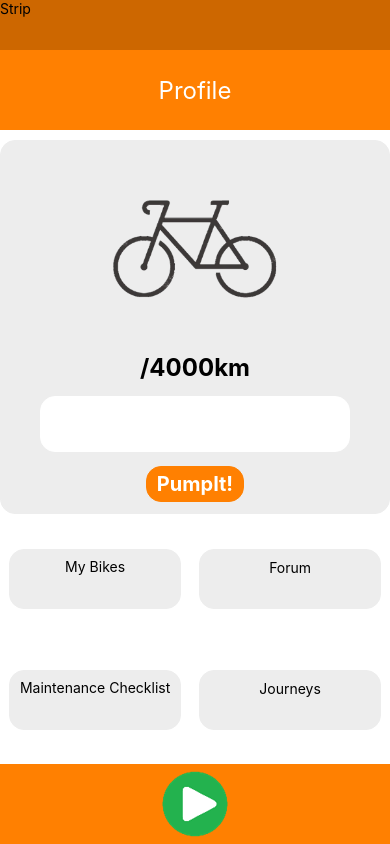
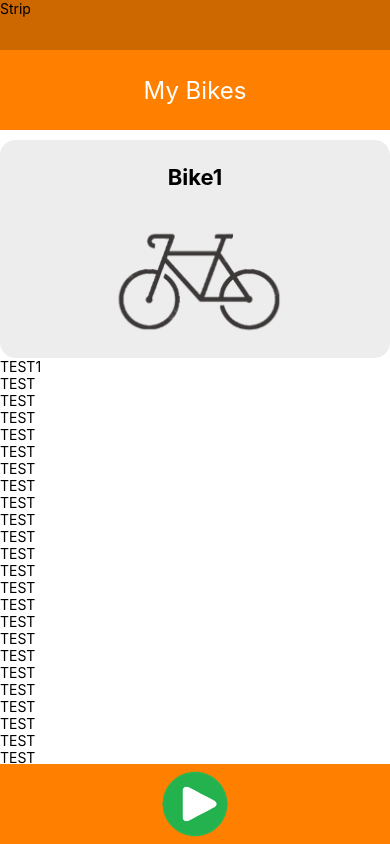
Before and after one commit to kg980/BikeApp, a React Native app in the folder BikeAppExpo/: screen / in a window 390 px wide. Built offline with nearby package versions, Linux system fonts and the light colour scheme.

Commit message:
my bikes profile page, learned how to add scroll view

```diff
--- a/BikeAppExpo/App.js
+++ b/BikeAppExpo/App.js
@@ -4,11 +4,12 @@ import { SafeAreaView, StyleSheet, Text } from 'react-native';
 import LoginOptionsScreen from './src/screens/LoginOptionsScreen';
 import LoginScreen from './src/screens/LoginScreen';
 import HomeScreen from './src/screens/HomeScreen';
+import PartsScreen from './src/screens/PartsScreen';
 
 const App = () => {
   return (
     <SafeAreaView style={styles.root}>
-      <HomeScreen />
+      <PartsScreen />
     </SafeAreaView>
   );
 }
--- a/BikeAppExpo/src/components/CustomBanner/CustomBanner.js
+++ b/BikeAppExpo/src/components/CustomBanner/CustomBanner.js
@@ -33,7 +33,6 @@ const styles = StyleSheet.create({
     text: {
         color: 'white',
         fontSize: 24,
-        fontStyle: 'bold',
     },
 });
 
--- /dev/null
+++ b/BikeAppExpo/src/screens/PartsScreen/PartsScreen.js
@@ -0,0 +1,117 @@
+import React , {useState} from "react";
+import { View, Text, Image, StyleSheet, useWindowDimensions, Pressable, ScrollView} from 'react-native';
+import Bicycle from "../../../assets/images/Bicycle.png";
+import BicycleRed from "../../../assets/images/BicycleRed.png";
+import CustomInput from "../../components/CustomInput";
+import CustomButton from "../../components/CustomButton";
+import CustomBanner from "../../components/CustomBanner";
+import CustomFooter from "../../components/CustomFooter";
+
+//screen for distance tracker and navigation buttons
+
+const PartsScreen = () => {
+
+
+
+    return (
+        <View style={styles.root}>
+            <CustomBanner text='My Bikes'/>
+            <View style={styles.content}>
+                <View style={styles.bikes}>
+                    <Text style={styles.bikesText}>Bike1</Text>
+                    <Image source={Bicycle} resizeMode="contain" style={styles.logo}/>
+                </View>
+                <ScrollView style={styles.partsContainer}>
+                    <Text>TEST1</Text>
+                    <Text>TEST</Text>
+                    <Text>TEST</Text>
+                    <Text>TEST</Text>
+                    <Text>TEST</Text>
+                    <Text>TEST</Text>
+                    <Text>TEST</Text>
+                    <Text>TEST</Text>
+                    <Text>TEST</Text>
+                    <Text>TEST</Text>
+                    <Text>TEST</Text>
+                    <Text>TEST</Text>
+                    <Text>TEST</Text>
+                    <Text>TEST</Text>
+                    <Text>TEST</Text>
+                    <Text>TEST</Text>
+                    <Text>TEST</Text>
+                    <Text>TEST</Text>
+                    <Text>TEST</Text>
+                    <Text>TEST</Text>
+                    <Text>TEST</Text>
+                    <Text>TEST</Text>
+                    <Text>TEST</Text>
+                    <Text>TEST</Text>
+                    <Text>TEST100</Text>
+                </ScrollView>
+            </View>
+            <CustomFooter />
+        </View>
+    );
+};
+
+const styles = StyleSheet.create({
+    root: {
+        display: 'flex',
+        flexDirection: 'column',
+        justifyContent: 'space-between',
+        backgroundColor: 'white',
+        flex: 1,
+        alignItems: 'center',
+        alignItems: 'stretch',
+    },
+    header: {
+        marginBottom: 'auto',
+        //styles applied in CustomBanner.js
+        flex: 1,
+    },
+    footer: {
+        marginTop: 'auto', //auto-assigns max possible margin above the component, pushing it to the bottom of the screen
+        //styles applied in CustomFooter.js
+        flex: 1,
+    },
+    content: {
+        display: 'flex',
+        //justifyContent: 'space-around',
+        alignItems: 'stretch',
+        flexDirection: 'column',
+        flex: 5,
+    },
+    bikes: {
+        display: 'flex',
+        flexDirection: 'column',
+        justifyContent: 'space-around',
+        height: '35%',
+        alignItems: 'center',
+        //marginBottom: 'auto',
+        backgroundColor: '#EDEDED',
+        borderColor: '#EDEDED',
+        borderWidth: 1,
+        borderRadius: 15,
+        marginTop: 0,
+    },
+    bikesText: {
+        fontSize: 22,
+        fontWeight: 'bold',
+        marginBottom: 0,
+        marginTop: '4%',
+    },
+    logo: {
+        borderColor: '#EDEDED',
+        borderWidth: 1,
+        borderRadius: 15,
+        maxHeight: 250,
+        maxWidth: 450,
+        width: "100%",
+    },
+    partsContainer: {
+
+        backgroundColor: 'white',
+    },
+});
+
+export default PartsScreen;
--- /dev/null
+++ b/BikeAppExpo/src/screens/PartsScreen/index.js
@@ -0,0 +1 @@
+export { default } from './PartsScreen';
```
Also changed, not shown: BikeAppExpo/assets/images/Bicycle.png, BikeAppExpo/assets/images/BicycleRed.png.
